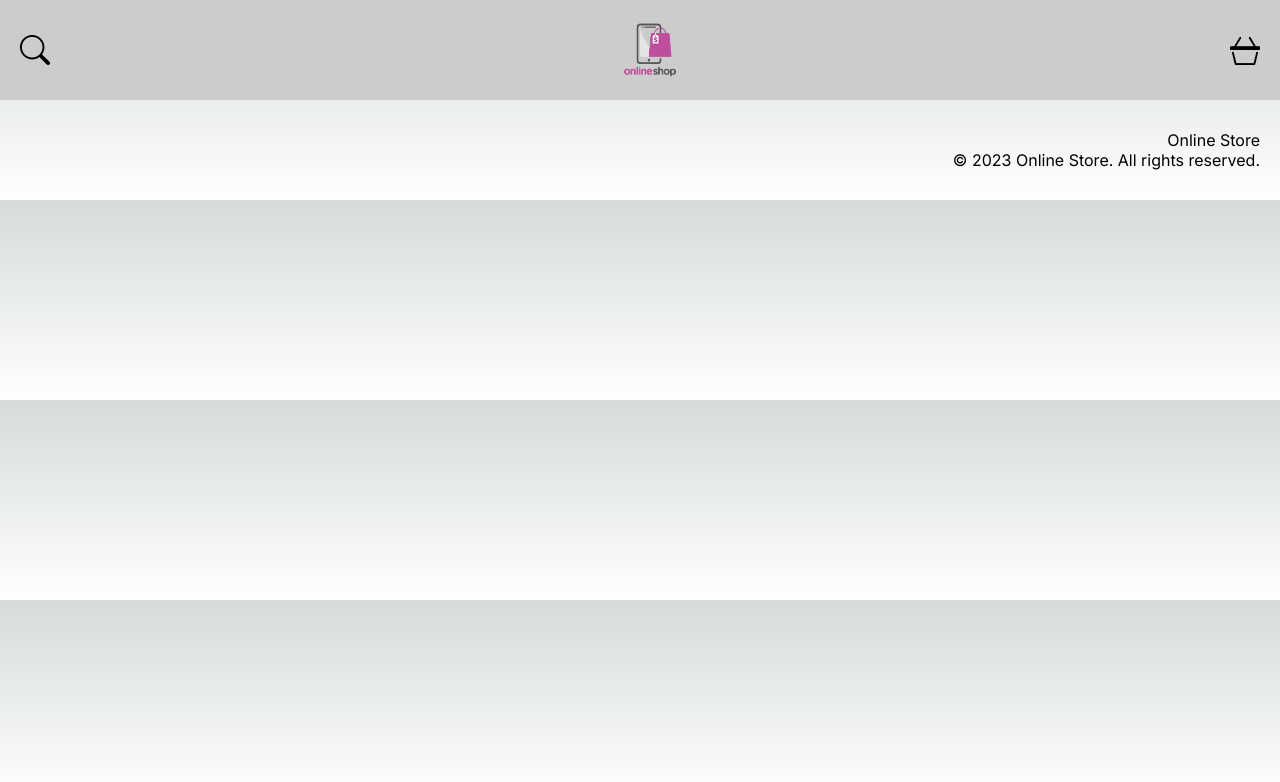
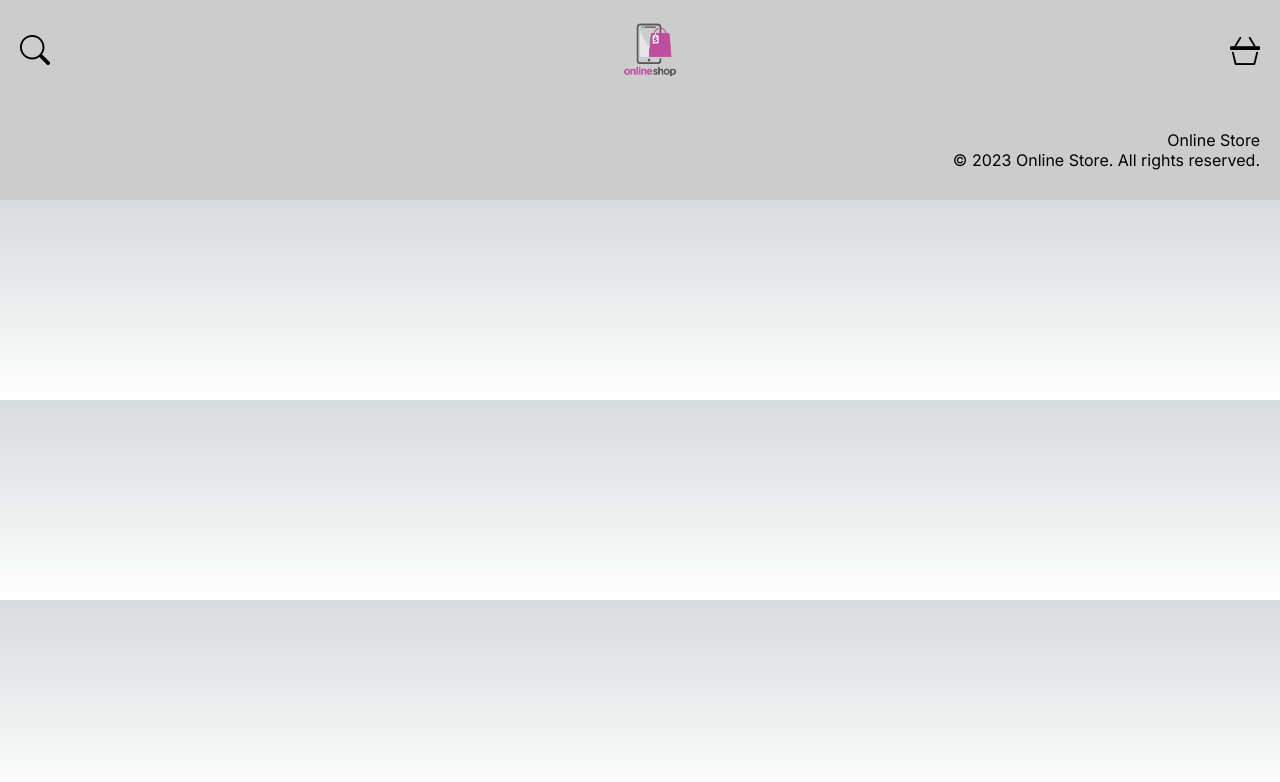
Before and after one commit to DmitryKremenetsky/online-store, a Next.js app: page / in a window 1280 px wide. Shown: the top 782 px of the page. Built offline with nearby package versions, Linux system fonts and the light colour scheme.

Commit message:
fix: change styles and code component (#5)

```diff
--- a/src/app/components/Footer/footer.css
+++ b/src/app/components/Footer/footer.module.css
@@ -5,6 +5,7 @@
   justify-content: flex-end;
   align-items: center;
   padding: 20px;
+  background-color: #cccccc;
 }
 
 .privacy {
--- a/src/app/components/Footer/footer.tsx
+++ b/src/app/components/Footer/footer.tsx
@@ -1,9 +1,9 @@
-import "./footer.css";
+import styles from "./footer.module.css";
 
 export default function Footer() {
   return (
-    <footer className="footer">
-      <div className="privacy">
+    <footer className={styles.footer}>
+      <div className={styles.privacy}>
         <p className="">© 2023 Online Store. All rights reserved.</p>
         <p className="">Online Store</p>
       </div>
```
